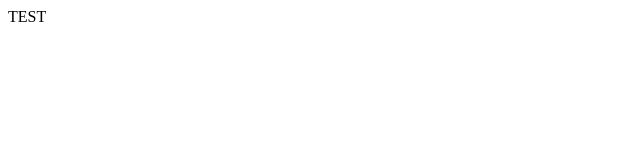
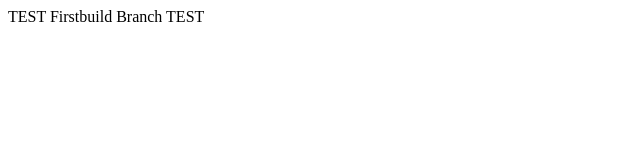
Before and after one commit to BenMotts/arduinoWebLink, a plain HTML site: page pages/index.html in a window 1280 px wide. Shown: the whole page, without its empty margins (0-640 px from the left). Drawn offline with Linux system fonts and the light colour scheme.

Commit message:
First Branch Test

```diff
--- a/pages/index.html
+++ b/pages/index.html
@@ -6,6 +6,6 @@
     <title>Arduino Button Test</title>
   </head>
   <body>
-    TEST
+    TEST Firstbuild Branch TEST
   </body>
 </html>
```
